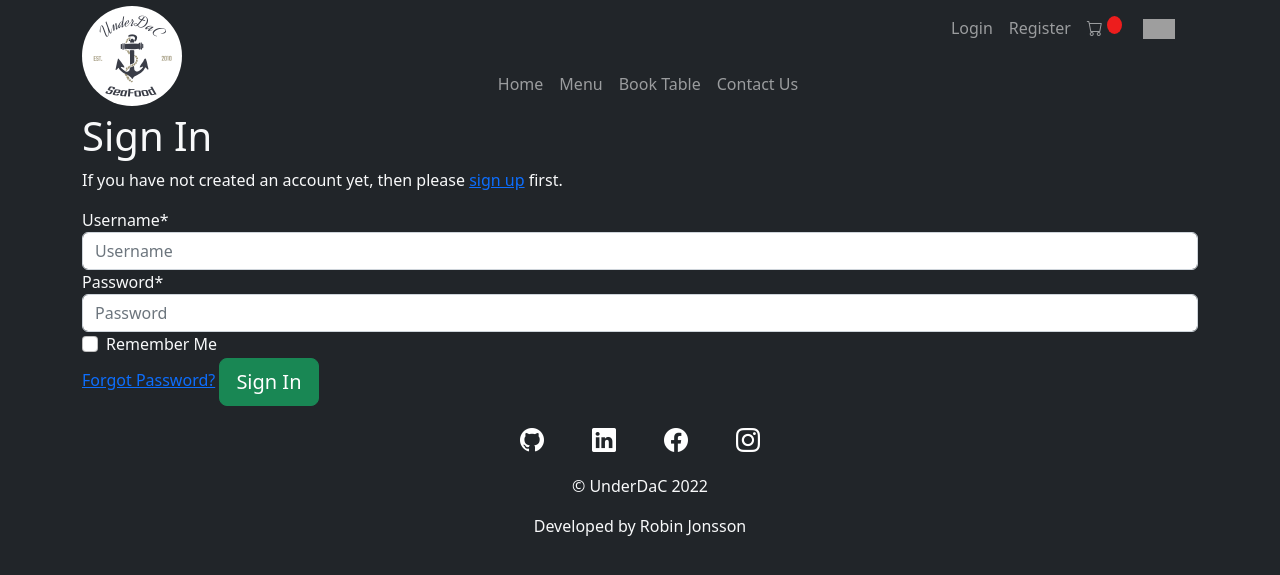
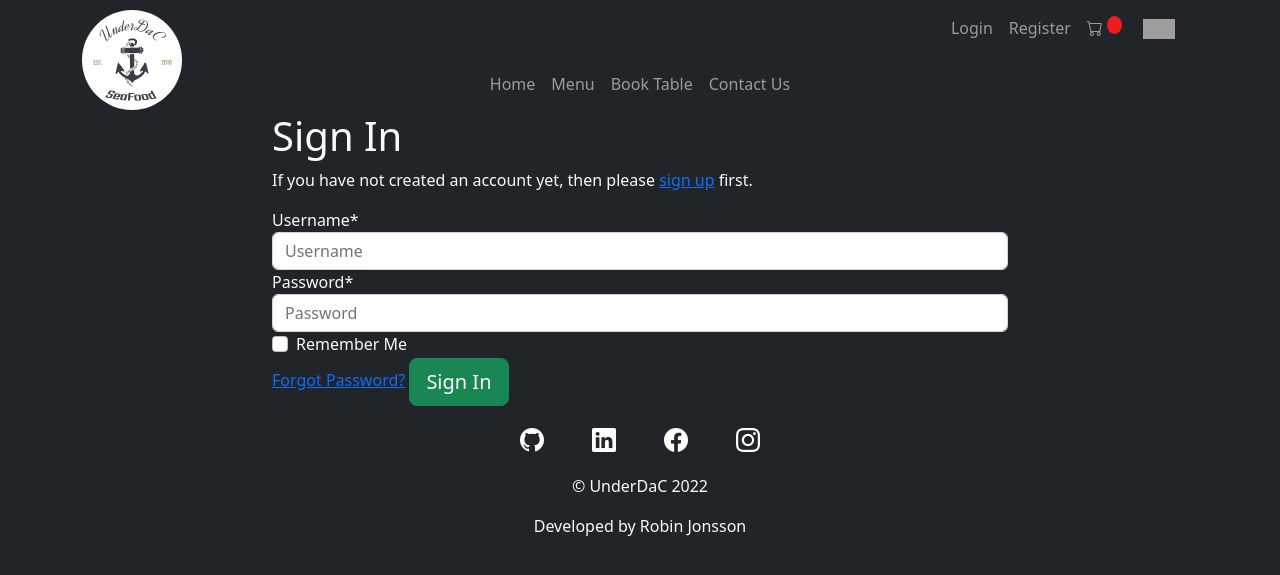
Before and after one commit to RobinGJonsson/UnderDaC, a Django app: page /accounts/login/ in a window 1280 px wide. Shown: the top 575 px of the page. Run offline with Django 3.2, Linux system fonts and the light colour scheme; some libraries are stand-ins or nearby versions; grey boxes are pictures that could not be loaded.

Commit message:
Style login page

```diff
--- a/static/css/style.css
+++ b/static/css/style.css
@@ -175,7 +175,7 @@ a {
 
 .logo-img {
     position: absolute;
-    top: -50px;
+    top: 10px;
     border-radius: 50%;
     height: 100px;
     z-index: 1;
--- a/templates/account/login.html
+++ b/templates/account/login.html
@@ -7,7 +7,8 @@
 {% block head_title %}{% trans "Sign In" %}{% endblock %}
 
 {% block content %}
-
+<div class="row">
+  <div class="col-lg-8 offset-lg-2 col-md-10 offset-md-1">
     <h1>{% trans "Sign In" %}</h1>
 
     {% get_providers as socialaccount_providers %}
@@ -43,5 +44,7 @@ for a {{ site_name }} account and sign in below:{% endblocktrans %}</p>
       <a class="button secondaryAction" href="{% url 'account_reset_password' %}">{% trans "Forgot Password?" %}</a>
       <button class="primaryAction btn btn-success btn-lg" type="submit">{% trans "Sign In" %}</button>
     </form>
+  </div>
+</div>
 
 {% endblock %}
--- a/templates/base.html
+++ b/templates/base.html
@@ -36,6 +36,14 @@
     <!--Navbar-->
     <nav class="navbar navbar-expand-md navbar-dark bg-dark">
       <div class="container">
+        <!--Logo-->
+        <a href="{% url 'home' %}" class="navbar-brand logo-img-link"><img src="{% static 'images/logo.png' %}"
+          alt="Main logo" class="logo-img"></a>
+        <a href="{% url 'home' %}" class="navbar-brand logo-brand-link">UnderDaC</a>
+        <!--Toggle hamburger button-->
+        <button class="navbar-toggler" type="button" data-bs-toggle="collapse" data-bs-target=".navmenu">
+          <span class="navbar-toggler-icon"></span>
+        </button>
         <!--Top Navbar menu-->
         <div class="collapse navbar-collapse navmenu justify-content-end">
           <ul class="navbar-nav">
@@ -97,15 +105,6 @@
     <!--Lower navbar-->
     <nav class="navbar navbar-expand-md navbar-dark bg-dark">
       <div class="container">
-        <!--Logo-->
-        <a href="{% url 'home' %}" class="navbar-brand logo-img-link"><img src="{% static 'images/logo.png' %}"
-            alt="Main logo" class="logo-img"></a>
-        <a href="{% url 'home' %}" class="navbar-brand logo-brand-link">UnderDaC</a>
-        <!--Toggle hamburger button-->
-        <button class="navbar-toggler" type="button" data-bs-toggle="collapse" data-bs-target=".navmenu">
-          <span class="navbar-toggler-icon"></span>
-        </button>
-
         <!--Navbar Options-->
         <div class="collapse navbar-collapse navmenu">
           <ul class="navbar-nav mx-auto">
--- a/templates/contact.html
+++ b/templates/contact.html
@@ -5,13 +5,13 @@
 
 {% block content %}
 <div class="row">
-    <div class="col-6 offset-3">
+    <div class="col-lg-8 offset-lg-2 col-md-10 offset-md-1">
         <h1 class="display-1 text-center">Contact Us</h1>
         <hr>
         <form method="POST">
             {% csrf_token %}
             {{ form | crispy }}
-            <button type="submit" class="btn btn-signup btn-lg">Send</button>
+            <button type="submit" class="mt-3 btn btn-success btn-lg">Send</button>
         </form>
     </div>
 </div>
```
Lines whose indentation alone changed are shown as unchanged.
